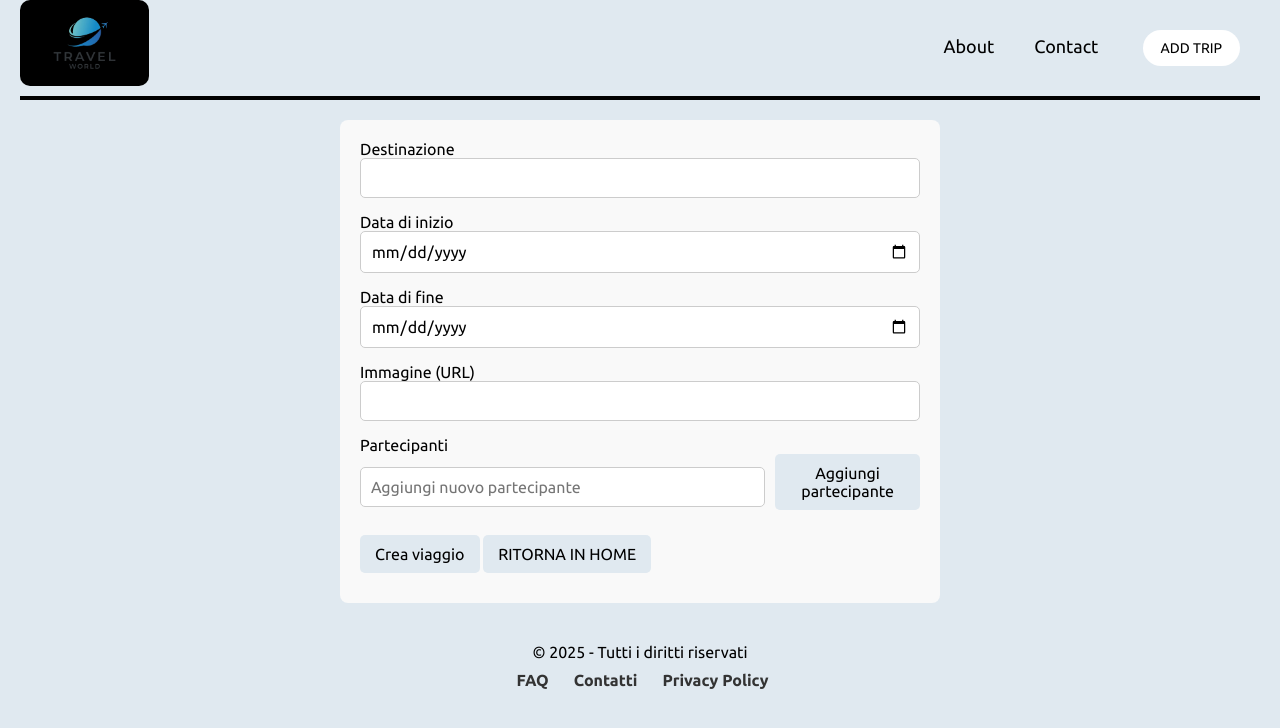
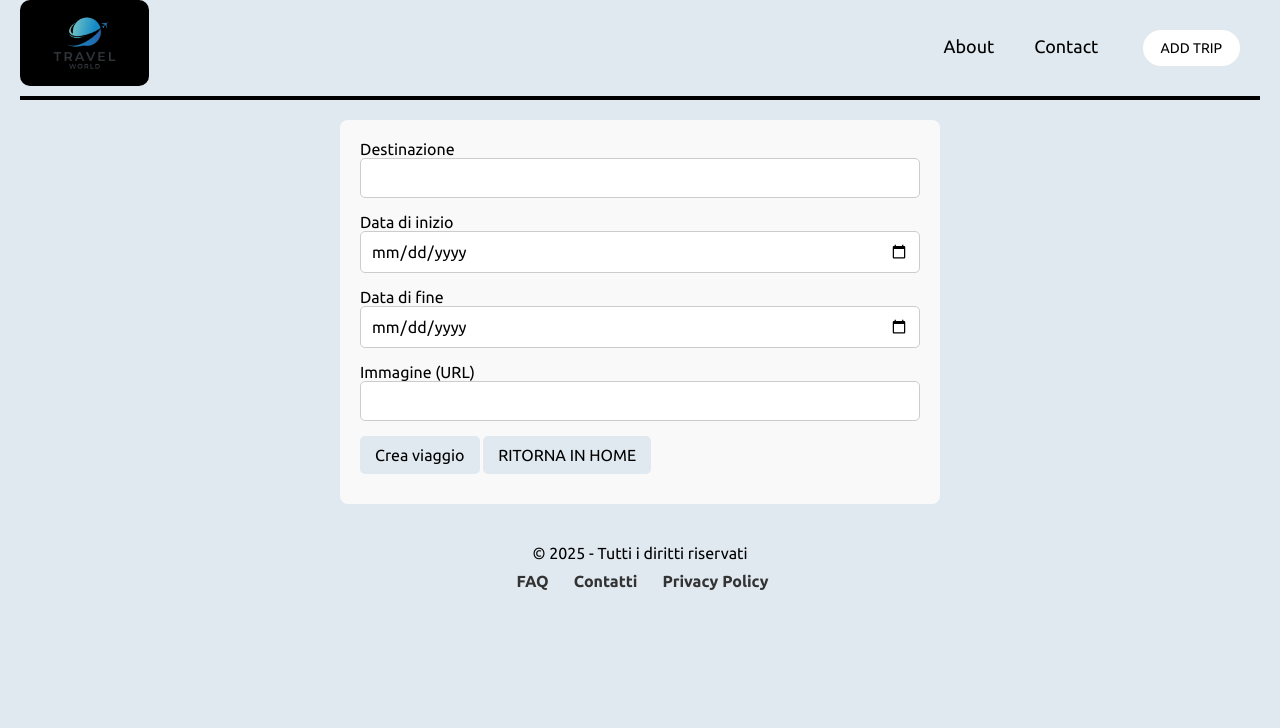
Before and after one commit to nicoargiolas/sst-boolroad, a React (Vite) app: page /trip/add in a window 1280 px wide. Shown: the top 728 px of the page. Built offline with nearby package versions, Linux system fonts and the light colour scheme.

Commit message:
Delete partecipanti from addTrip Page

```diff
--- a/src/pages/AddTripPage.jsx
+++ b/src/pages/AddTripPage.jsx
@@ -25,25 +25,6 @@ export default function AddTripPage() {
         <input type="url" className="form-control" id="image" name="image" required />
       </div>
 
-      <div className="form-group">
-        <label  className="form-label">Partecipanti</label>
-
-        <div className="input-group">
-
-          <input
-            type="text"
-            className="form-control"
-            placeholder="Aggiungi nuovo partecipante"
-          />
-
-          <button
-            type="button"
-            className="btn btn-add-participant">
-            Aggiungi partecipante
-          </button>
-
-        </div>
-      </div>
 
       <button className="btn btn-submit">Crea viaggio</button>
       <Link to={"/"}> <button className="btn btn-submit">RITORNA IN HOME</button>  </Link>
```
